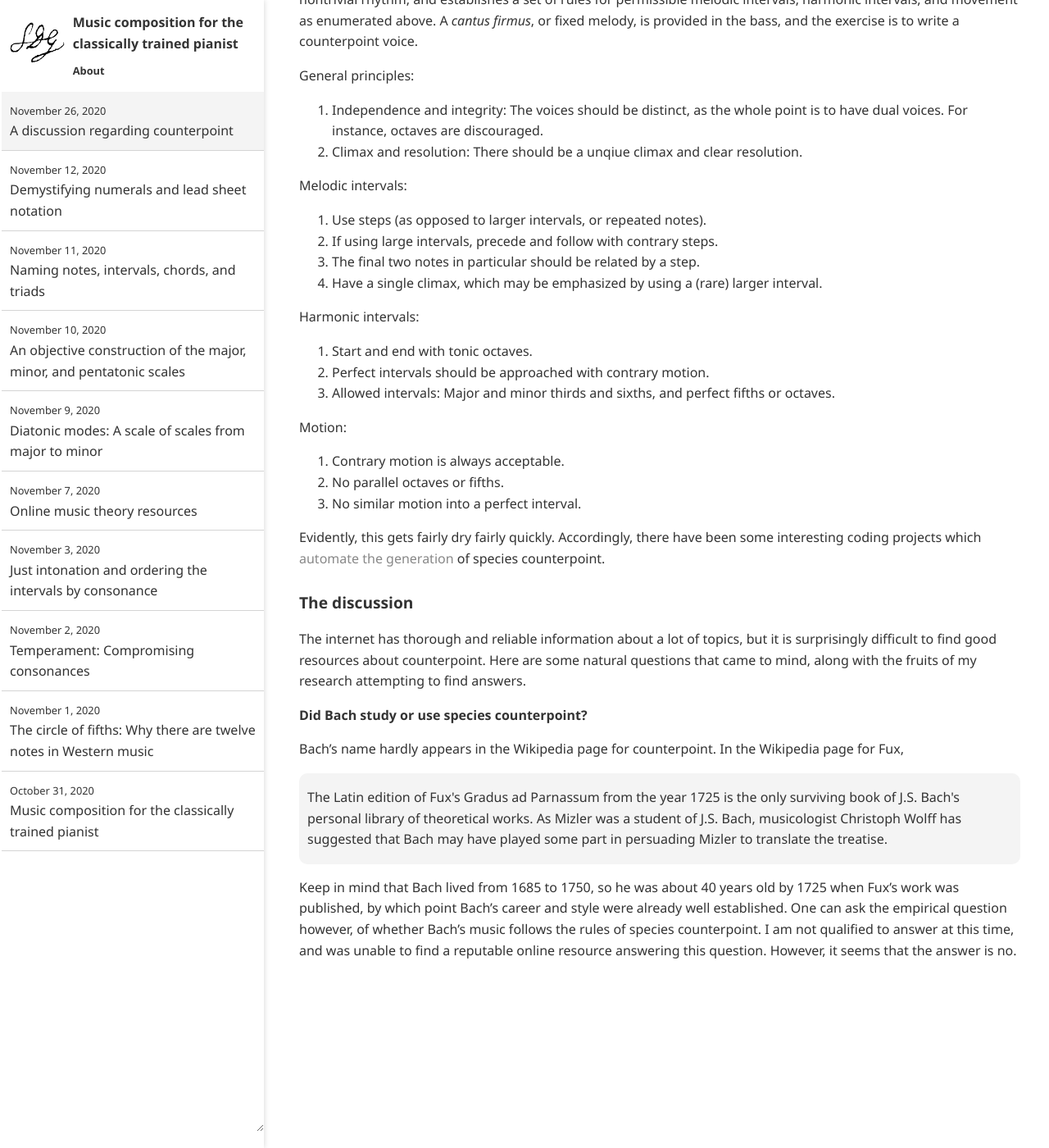
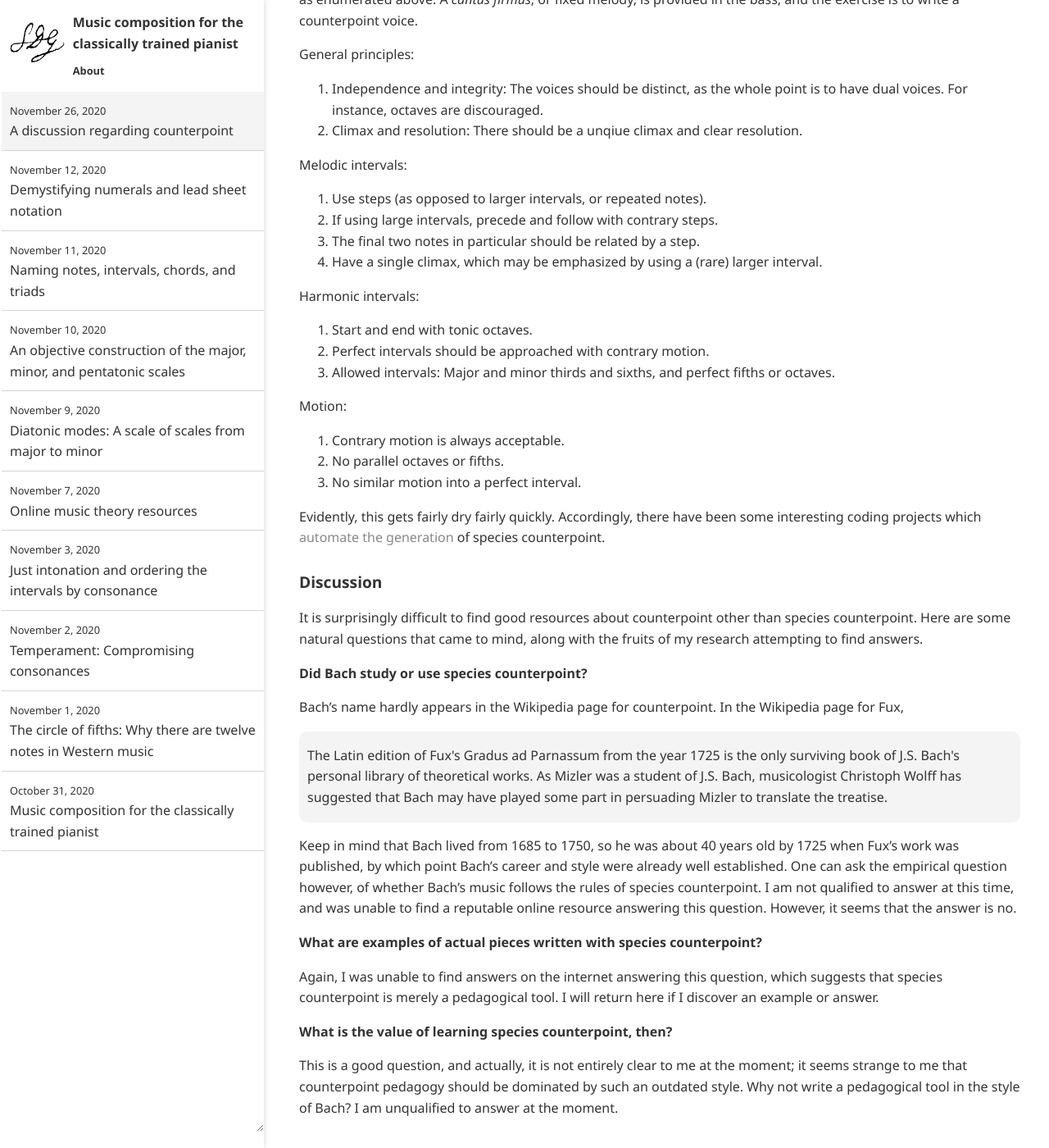
Before and after one commit to ansyblenetwork/sdg, a Jekyll site: the page built from _posts/2020-11-26-a-discussion-regarding.md, in a window 1280 px wide and 1400 px high, scrolled down 1856 px. Shown: the whole window at 82% size. Built offline with Jekyll 4.4.1, drawn with Linux system fonts in a browser that asks for light colours; before the commit the page ends 3064 px from its top, so only the background shows below that; some of the changed text lies outside the part shown.

Commit message:
Update 2020-11-26-a-discussion-regarding.md

```diff
--- a/_posts/2020-11-26-a-discussion-regarding.md
+++ b/_posts/2020-11-26-a-discussion-regarding.md
@@ -2,11 +2,11 @@
 title: "A discussion regarding counterpoint"
 ---
 
-I was fully intending to make this post about cadences, as an entry into harmony. But then I started reading about cadences, and lost interest, perhaps due to past familiarity but also due to a lack of motive. Further, my current favorite resource, [Integrated Music Theory](https://intmus.github.io/inttheory20-21/05-counterpoint-embell-shapes/1-introcounterpoint.html), discusses counterpoint briefly before proceeding to harmony. I realized then that this is a sensible thing to do: From the perspective of understanding sound and consonance, counterpoint is more direct, pure, and honest, than harmony. It is only my perception about the appropriate order of music curriculum that suggests that harmony should be taught first.
+I was fully intending to make this post about cadences, as an entry into harmony. But then I started reading about cadences, and lost interest, perhaps due to past familiarity but also due to a lack of motive. Further, my current favorite resource, [Integrated Music Theory](https://intmus.github.io/inttheory20-21/05-counterpoint-embell-shapes/1-introcounterpoint.html), discusses counterpoint briefly before proceeding to harmony. I realized then that this might be a sensible thing to do: From the perspective of understanding sound and consonance, counterpoint is more fundamental and honest than harmony.
 
 So next I started reading several resources including Integrated Music Theory covering species counterpoint, the classical pedagogical approach recorded by Fux. But this became very dry as well.
 
-I started googling about counterpoint, and I realize that a softer discussion about counterpoint and its value was warranted.
+I started researching generically about counterpoint, and I realize that a softer discussion about counterpoint and its value was warranted.
 
 
 ### A brief introduction
@@ -103,9 +103,9 @@ Motion:
 
 Evidently, this gets fairly dry fairly quickly. Accordingly, there have been some interesting coding projects which [automate the generation](https://luckytoilet.wordpress.com/2011/08/10/algorithmic-counterpoint-how-i-wrote-a-computer-program-to-generate-music-at-mathcamp-2011/) of species counterpoint.
 
-### The discussion
+### Discussion
 
-The internet has thorough and reliable information about a lot of topics, but it is surprisingly difficult to find good resources about counterpoint. Here are some natural questions that came to mind, along with the fruits of my research attempting to find answers.
+It is surprisingly difficult to find good resources about counterpoint other than species counterpoint. Here are some natural questions that came to mind, along with the fruits of my research attempting to find answers.
 
 #### Did Bach study or use species counterpoint?
 
@@ -116,3 +116,11 @@ Bach's name hardly appears in the Wikipedia page for counterpoint. In the Wikipe
 </div>
 
 Keep in mind that Bach lived from 1685 to 1750, so he was about 40 years old by 1725 when Fux's work was published, by which point Bach's career and style were already well established. One can ask the empirical question however, of whether Bach's music follows the rules of species counterpoint. I am not qualified to answer at this time, and was unable to find a reputable online resource answering this question. However, it seems that the answer is no.
+
+#### What are examples of actual pieces written with species counterpoint?
+
+Again, I was unable to find answers on the internet answering this question, which suggests that species counterpoint is merely a pedagogical tool. I will return here if I discover an example or answer.
+
+#### What is the value of learning species counterpoint, then?
+
+This is a good question, and actually, it is not entirely clear to me at the moment; it seems strange to me that counterpoint pedagogy should be dominated by such an outdated style. Why not write a pedagogical tool in the style of Bach? I am unqualified to answer at the moment.
```
Also changed, not shown: other parts of _posts/2020-11-26-a-discussion-regarding.md (+1 -1 lines).
